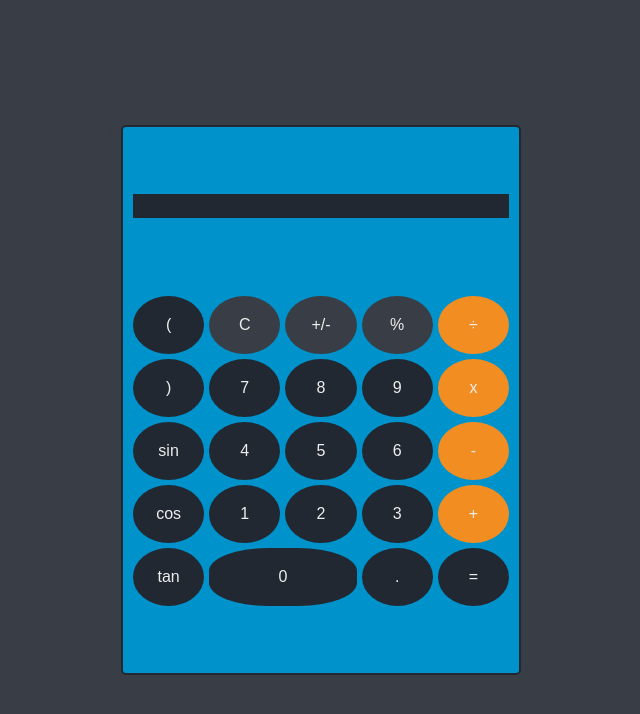
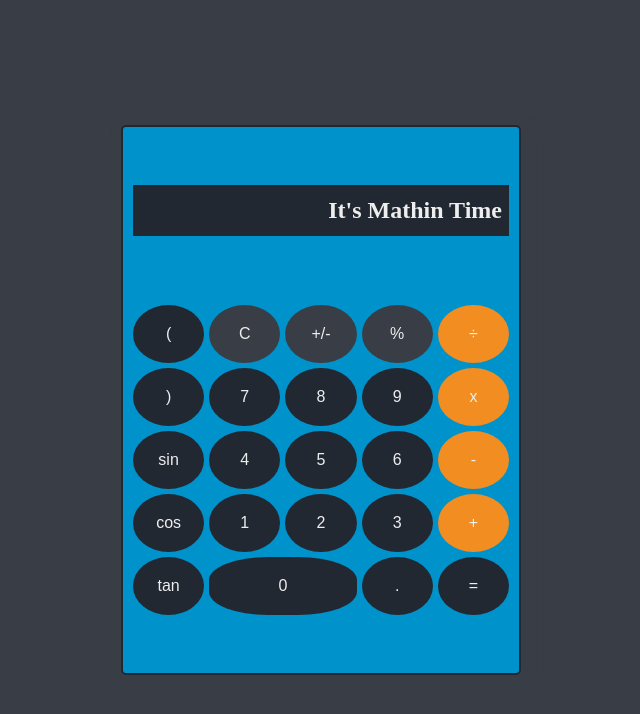
Before and after one commit to Matthew-Hughes3488/nology-calculator, a website built with Vite: page index.html in a window 1280 px wide. Shown: the whole page, without its empty margins (319-959 px from the left). Built offline with nearby package versions, Linux system fonts and the light colour scheme.

Commit message:
Updated the display text to have a default value

```diff
--- a/index.html
+++ b/index.html
@@ -14,7 +14,7 @@
     <section class="calculator">
 
       <div class="display">
-        <h1 class="display__text"></h1>
+        <h1 class="display__text">It's Mathin Time</h1>
       </div>
 
       <section class="buttons">
```
